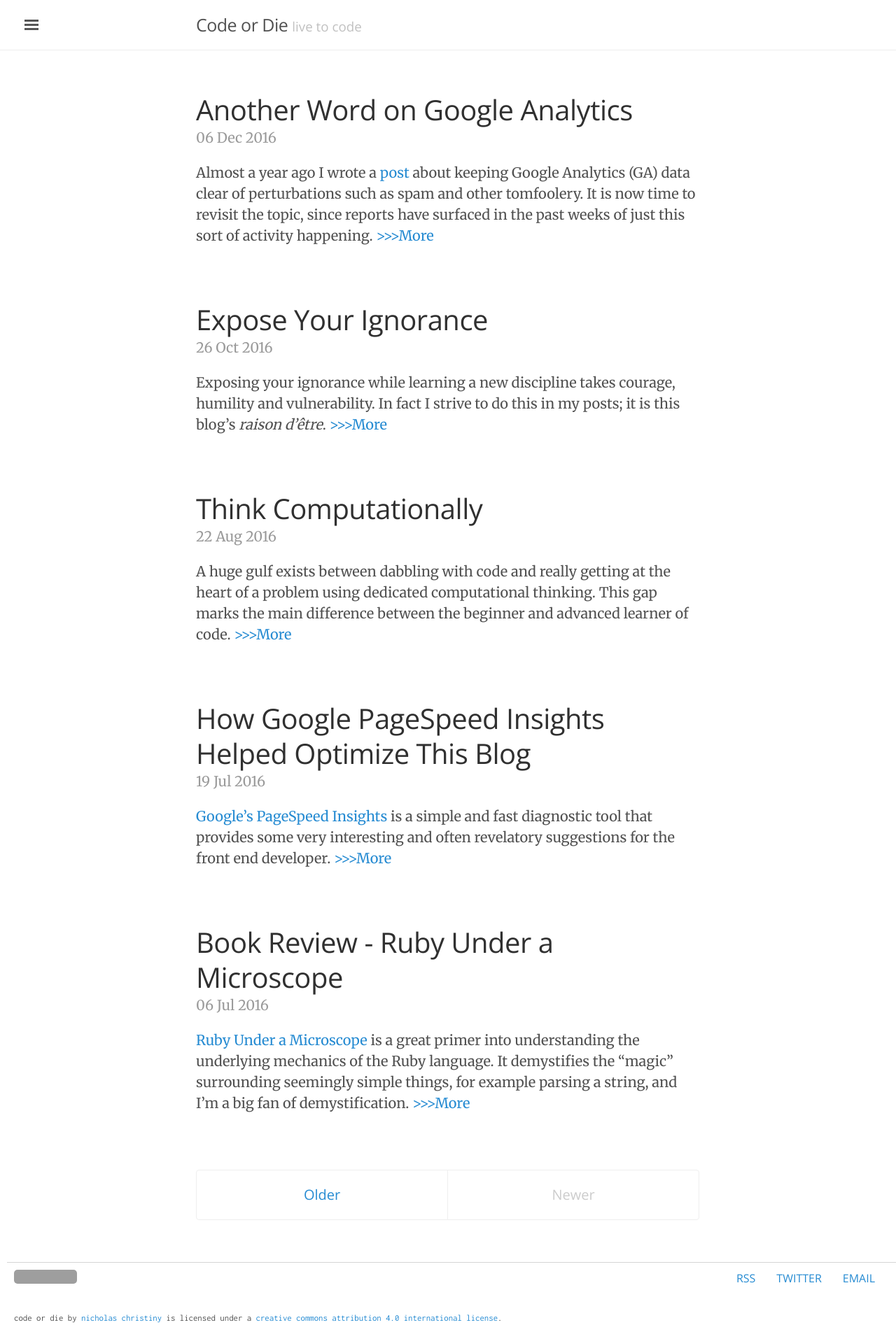
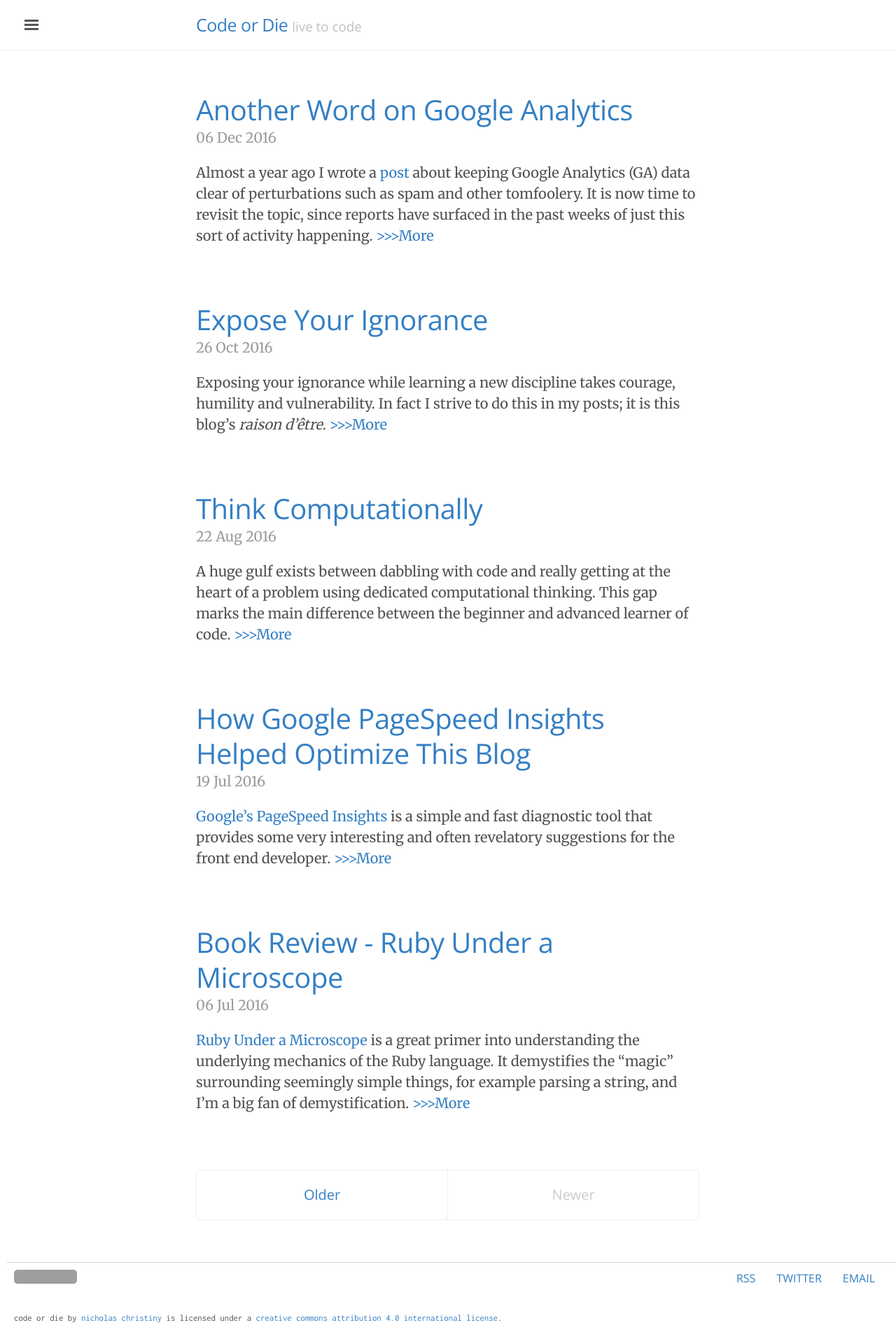
Before and after one commit to nchristiny/nchristiny.github.io, a Jekyll site: the page built from index.html, in a window 1280 px wide. Shown: the whole page at 70% size. Built offline with Jekyll 4.4.1, drawn with Linux system fonts in a browser that asks for light colours; the list of posts is cut into pages by our own code; grey boxes are pictures that could not be loaded.

Commit message:
Remove comment CSS,update custom theme

```diff
--- a/_includes/head.html
+++ b/_includes/head.html
@@ -25,5 +25,5 @@
   <link rel="alternate" type="application/rss+xml" title="RSS" href="{{ site.baseurl }}/atom.xml">
 
   <!-- Js -->
-  <script src="{{ site.baseurl }}/public/js/application.js"></script>
+  <!-- <script src="{{ site.baseurl }}/public/js/application.js"></script> -->
 </head>
--- a/_layouts/default.html
+++ b/_layouts/default.html
@@ -4,7 +4,7 @@
   {% include head.html %}
   {% include google_analytics.html %}
 
-  <body>
+  <body class="custom_theme">
 
     {% include sidebar.html %}
 
--- a/public/css/lanyon.css
+++ b/public/css/lanyon.css
@@ -134,80 +134,11 @@
   margin: 0 25px 25px 0;
 }
 
-/*Comments*/
-.comments {
-  color       : grey;
-  font-family : "Open Sans", sans-serif;
-  font-size   : 0.8em;
-  width: 80%;
-  clear: both;
-}
-
-.comment {
-  border: 1px dotted #c0c0c0;
-  padding: 30px;
-  margin: 10px;
-}
-
-form {
-  position: relative;
-  display: block;
-  margin : 0 auto;
-}
-
-form label {
-  font-family: 'Inconsolata', 'Andale mono', monospace;
-}
-
-input, textarea {
-  font-family : "Open Sans", sans-serif;
-  font-size   : 0.8em;
-  padding     : 0 10px;
-  margin      : 0 auto;
-}
-
-textarea {
-  vertical-align : top;
-  display        : block;
-  margin         : 10px 0 0 0px;
-  padding        : 10px;
-  width          : 100%;
-  max-width      : 100%;
-  height         : 4.5em;
-  overflow       : auto;
-  resize         : block;
-}
-
-input[type=text] {
-    border             : 1px solid #999;
-    border-radius      : 0;
-    height             : 2.5em; /* for IE */
-    vertical-align     : middle; /* This is optional but it makes legacy IEs look better */
-    -webkit-appearance : none;
-    width: 100%;
-    clear: both;
-}
-
-input:focus, textarea:focus {
-  background   : rgba(0,0,0,.1);
-  border-radius: 5px;
-  outline      : none;
-}
-
-.comment-date {
-  font-size   : 0.85em;
-  color: #505050;
-}
-
-.comment-text {
-  font-family: 'Merriweather', 'PT Serif', Georgia, 'Times New Roman', serif;
-}
-
 /*
  * Wrapper
  *
  * The wrapper is used to position site content when the sidebar is toggled. We
- * use an outter wrap to position the sidebar without interferring with the
+ * use an outer wrap to position the sidebar without interfering with the
  * regular page content.
  */
 
@@ -594,6 +525,18 @@
  * Based on colors from Base16: http://chriskempson.github.io/base16/#default.
  */
 
+.custom_theme .sidebar,
+.custom_theme .sidebar-toggle:active,
+.custom_theme  #sidebar-checkbox:checked ~ .sidebar-toggle {
+  background: #04030F
+}
+.custom_theme .container a,
+.custom_theme .sidebar-toggle,
+.custom_theme .related-posts li a:hover,
+.custom_theme footer a {
+  color: #347FC4;
+}
+
 /* Red */
 .theme-base-08 .sidebar,
 .theme-base-08 .sidebar-toggle:active,
```
Also changed, not shown: other parts of _layouts/default.html (+15 -0 lines).
